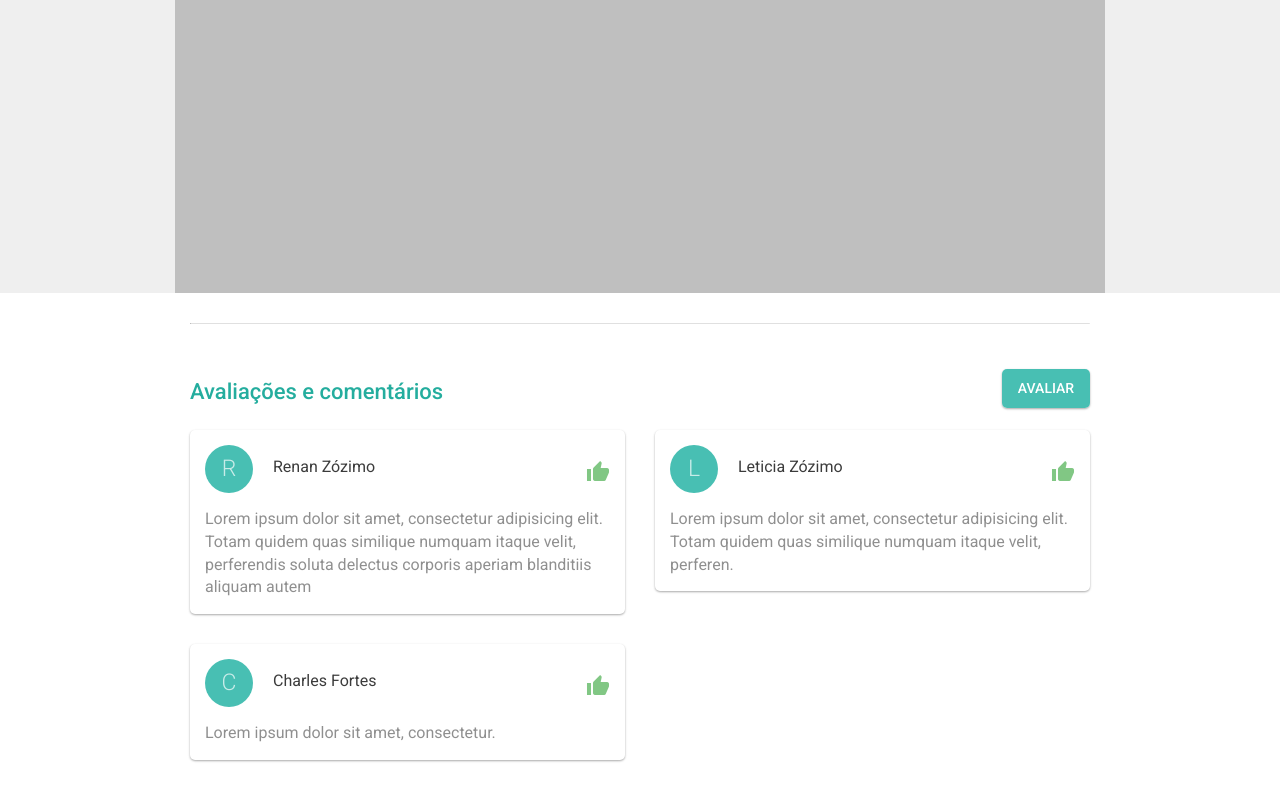
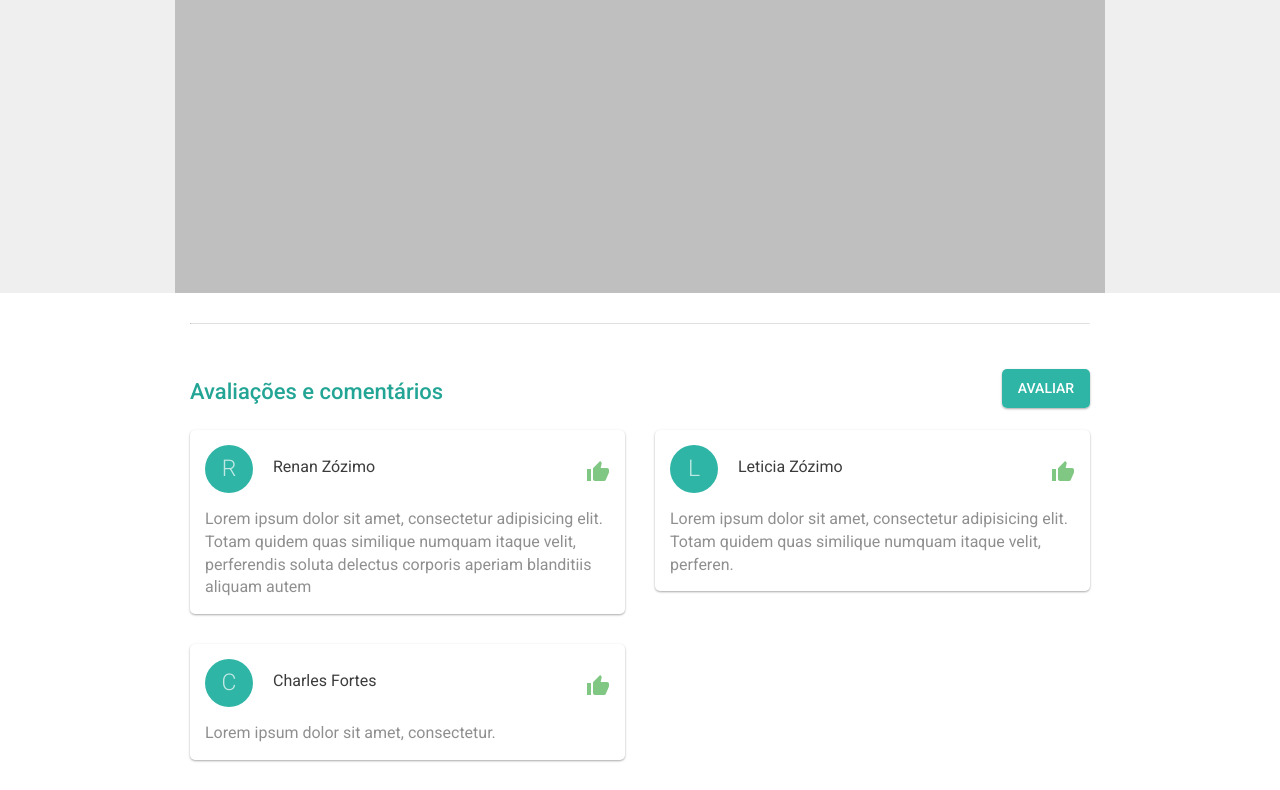
Before and after one commit to chalkmaster/adFinder, a website: page public/details.html in a window 1280 px wide. Shown: the part 680-1470 px from the top of the page. Drawn offline with nearby package versions, Linux system fonts and the light colour scheme.

Commit message:
Aplicação das cores passadas pela CYB

```diff
--- a/public/details.html
+++ b/public/details.html
@@ -198,7 +198,7 @@
                             <spam class="block text-right">
                                 - <span><i>Renan Zózimo</i></span>
                             </spam>
-                            <button type="button" class="btn color-accent mg-tp-5" ng-click="showAddRating = true">
+                            <button type="button" class="btn color-primary-dark mg-tp-5" ng-click="showAddRating = true">
                                 avaliar
                             </button>
                         </div>
--- a/public/scss/theme/objects/_buttons.scss
+++ b/public/scss/theme/objects/_buttons.scss
@@ -7,9 +7,11 @@
             @include button-variant($primary);
         }
         //COLORED BUTTONS
+        &.color-primary-dark {
+            @include button-variant($primaryDark);
+        }
         &.color-accent {
             @include button-variant($accent);
-            color: $textSecondaryBlack; //exception
         }
         &.color-complementary {
             @include button-variant($complementary);
--- a/public/scss/theme/settings/_variables.scss
+++ b/public/scss/theme/settings/_variables.scss
@@ -1,7 +1,7 @@
 @import "../tools/material-colors";
 
-$primary:                 $primary400 !default;
-$primaryDark:             $primary600 !default;
+$primary:                 $primary500 !default;
+$primaryDark:             $primary700 !default;
 $primaryLight:            $primary300 !default;
 
 $accent:                  $accent500 !default;
--- a/public/scss/theme/tools/_material-colors.scss
+++ b/public/scss/theme/tools/_material-colors.scss
@@ -1,39 +1,40 @@
 @mixin themeColor() {
 
-        $primary50:             #e5f6f4 !global;
-        $primary100:            #bfe9e4 !global;
-        $primary200:            #94dad3 !global;
-        $primary300:            #69cbc1 !global;
-        $primary400:            #48bfb3 !global;
-        $primary500:            #28b4a6 !global;
-        $primary600:            #24ad9e !global;
-        $primary700:            #1ea495 !global;
-        $primary800:            #189c8b !global;
-        $primary900:            #0f8c7b !global;
-        $primaryA100:           #befff5 !global;
-        $primaryA200:           #8bffed !global;
-        $primaryA400:           #58ffe5 !global;
-        $primaryA700:           #3effe1 !global;
+        $primary50:             #e6f6f4 !global;
+        $primary100:            #c1e9e4 !global;
+        $primary200:            #97dad3 !global;
+        $primary300:            #6dcbc1 !global;
+        $primary400:            #4ec0b3 !global;
+        $primary500:            #2fb5a6 !global;
+        $primary600:            #2aae9e !global;
+        $primary700:            #23a595 !global;
+        $primary800:            #1d9d8b !global;
+        $primary900:            #128d7b !global;
+        $primaryA100:           #c0fff5 !global;
+        $primaryA200:           #8dffec !global;
+        $primaryA400:           #5affe4 !global;
+        $primaryA700:           #41ffdf !global;
 
-        $accent50:              #f8fcec !global;
-        $accent100:             #edf8cf !global;
-        $accent200:             #e1f3af !global;
-        $accent300:             #d5ee8f !global;
-        $accent400:             #cceb77 !global;
-        $accent500:             #c3e75f !global;
-        $accent600:             #bde457 !global;
-        $accent700:             #b5e04d !global;
-        $accent800:             #aedd43 !global;
-        $accent900:             #a1d732 !global;
+        $accent50:              #e6e9f2 !global;
+        $accent100:             #c0c8df !global;
+        $accent200:             #96a4ca !global;
+        $accent300:             #6c7fb5 !global;
+        $accent400:             #4d63a5 !global;
+        $accent500:             #2d4895 !global;
+        $accent600:             #28418d !global;
+        $accent700:             #223882 !global;
+        $accent800:             #1c3078 !global;
+        $accent900:             #112167 !global;
 
-        $complementary50:       #e5e9eb !global;
-        $complementary100:      #bfc8cc !global;
-        $complementary200:      #95a3aa !global;
-        $complementary300:      #6a7e88 !global;
-        $complementary400:      #4a636f !global;
-        $complementary500:      #2a4755 !global;
-        $complementary600:      #25404e !global;
-        $complementary700:      #1f3744 !global;
-        $complementary800:      #192f3b !global;
-        $complementary900:      #0f202a !global;
+        $complementary50:         #ebf0fa !global;
+        $complementary100:        #ccdaf3 !global;
+        $complementary200:        #aac1eb !global;
+        $complementary300:        #88a8e3 !global;
+        $complementary400:        #6f96dd !global;
+        $complementary500:        #5583d7 !global;
+        $complementary600:        #4e7bd3 !global;
+        $complementary700:        #4470cd !global;
+        $complementary800:        #3b66c7 !global;
+        $complementary900:        #2a53be !global;
+
 }
```
Also changed, not shown: public/css/theme.css, 1 other file.
